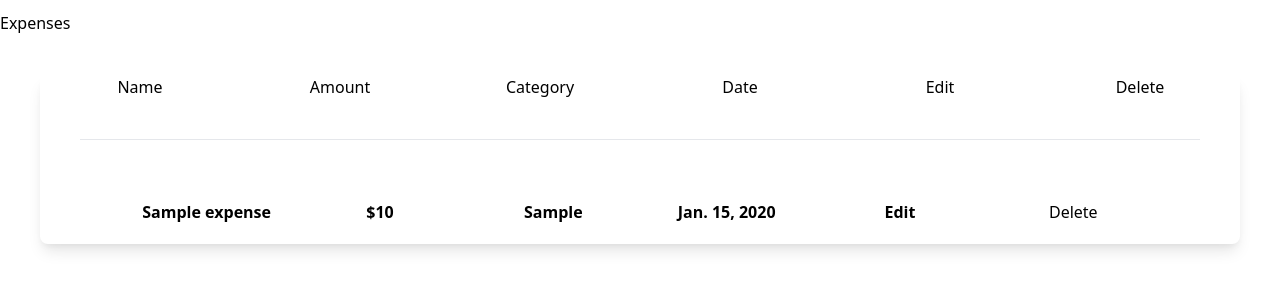
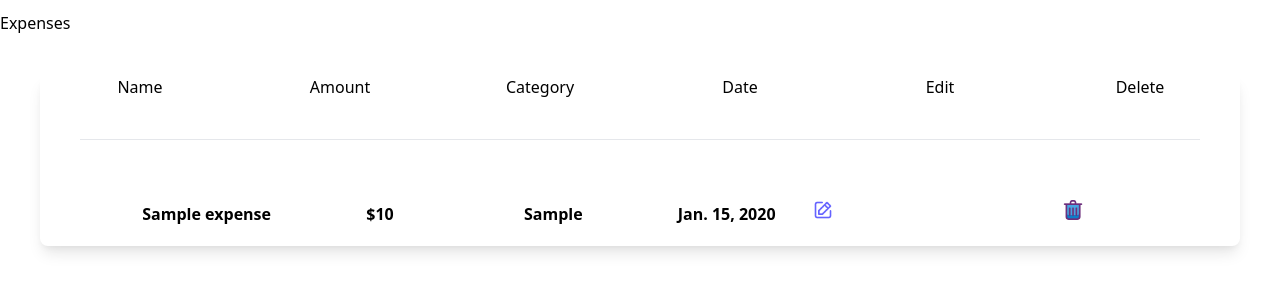
Before and after one commit to chebishev/DjangoProjectsUdemy, a Django app: page / in a window 1280 px wide. Shown: the part 251-551 px from the top of the page. Run offline with Django 5.2, Linux system fonts and the light colour scheme; tables that the repository leaves empty hold one stand-in row (values such as "Sample post"); style sheets or scripts are compiled from the project's sources.

Commit message:
add delete and edit icons instead of links

```diff
--- a/AdvancedExpenseTracker/expense_tracker/main_app/templates/main_app/index.html
+++ b/AdvancedExpenseTracker/expense_tracker/main_app/templates/main_app/index.html
@@ -1,4 +1,5 @@
 {% extends 'main_app/base.html' %}
+{% load static %}
 {% block content %}
 
 <h1>Expense Tracker</h1>
@@ -51,11 +52,11 @@
         <span class="font-bold">${{ expense.amount }}</span>
         <span class="font-bold">{{ expense.category }}</span>
         <span class="font-bold">{{ expense.date }}</span>
-        <span class="font-bold"><a href="{% url 'edit' expense.id %}">Edit</a></span>
+        <span class="font-bold"><a href="{% url 'edit' expense.id %}"><img class="h-5" src="{% static 'main_app/edit_icon.png' %}"></a></span>
         <span class="font-bold">
             <form method="POST" action="{% url 'delete' expense.id %}">
                 {% csrf_token %}
-                <button type="submit" name="delete">Delete</button>
+                <button type="submit" name="delete"><img class="h-5" src="{% static 'main_app/delete_icon.png' %}"></button>
             </form>
         </span>
     </div>
```
Also changed, not shown: AdvancedExpenseTracker/expense_tracker/main_app/static/main_app/delete_icon.png (added), AdvancedExpenseTracker/expense_tracker/main_app/static/main_app/edit_icon.png (added).
